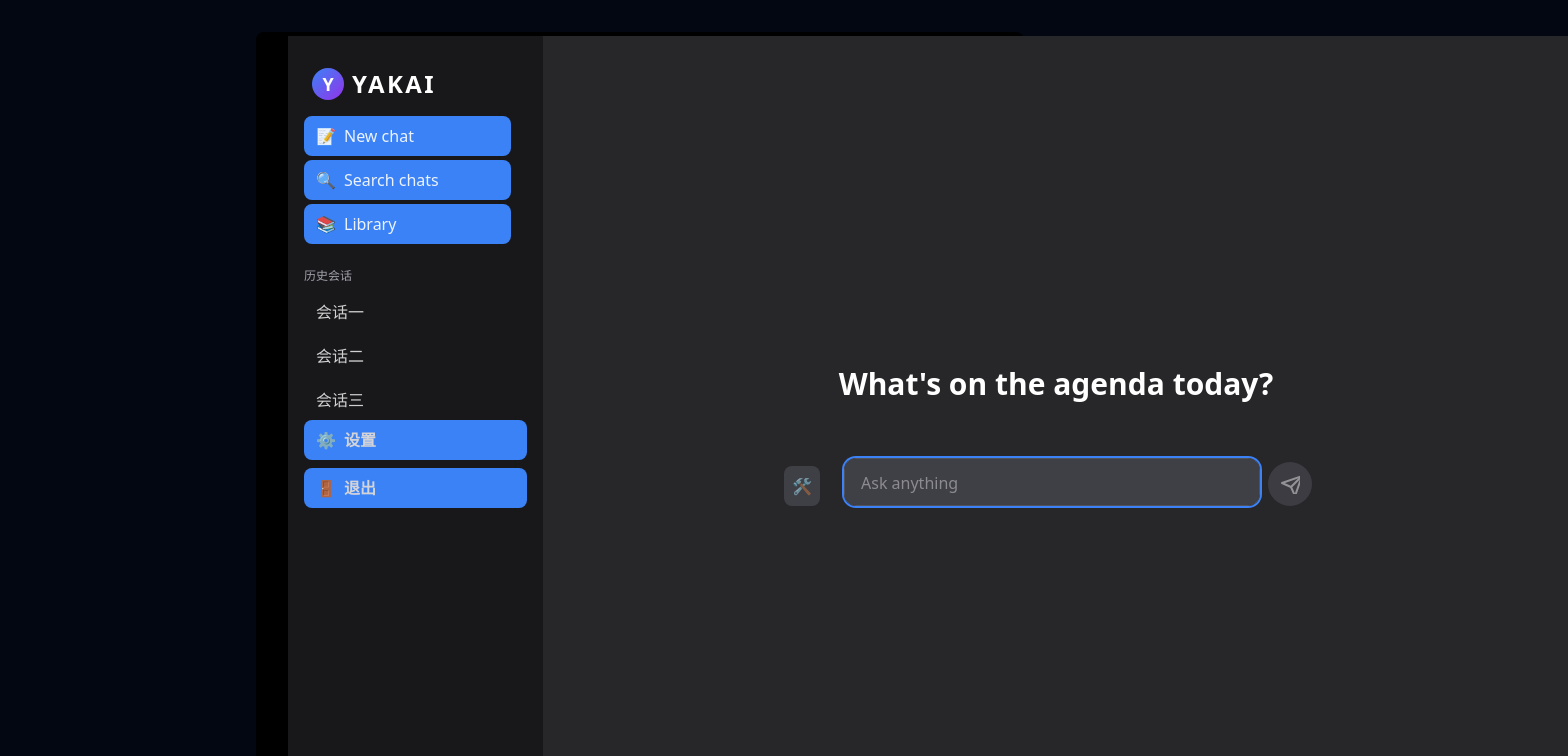
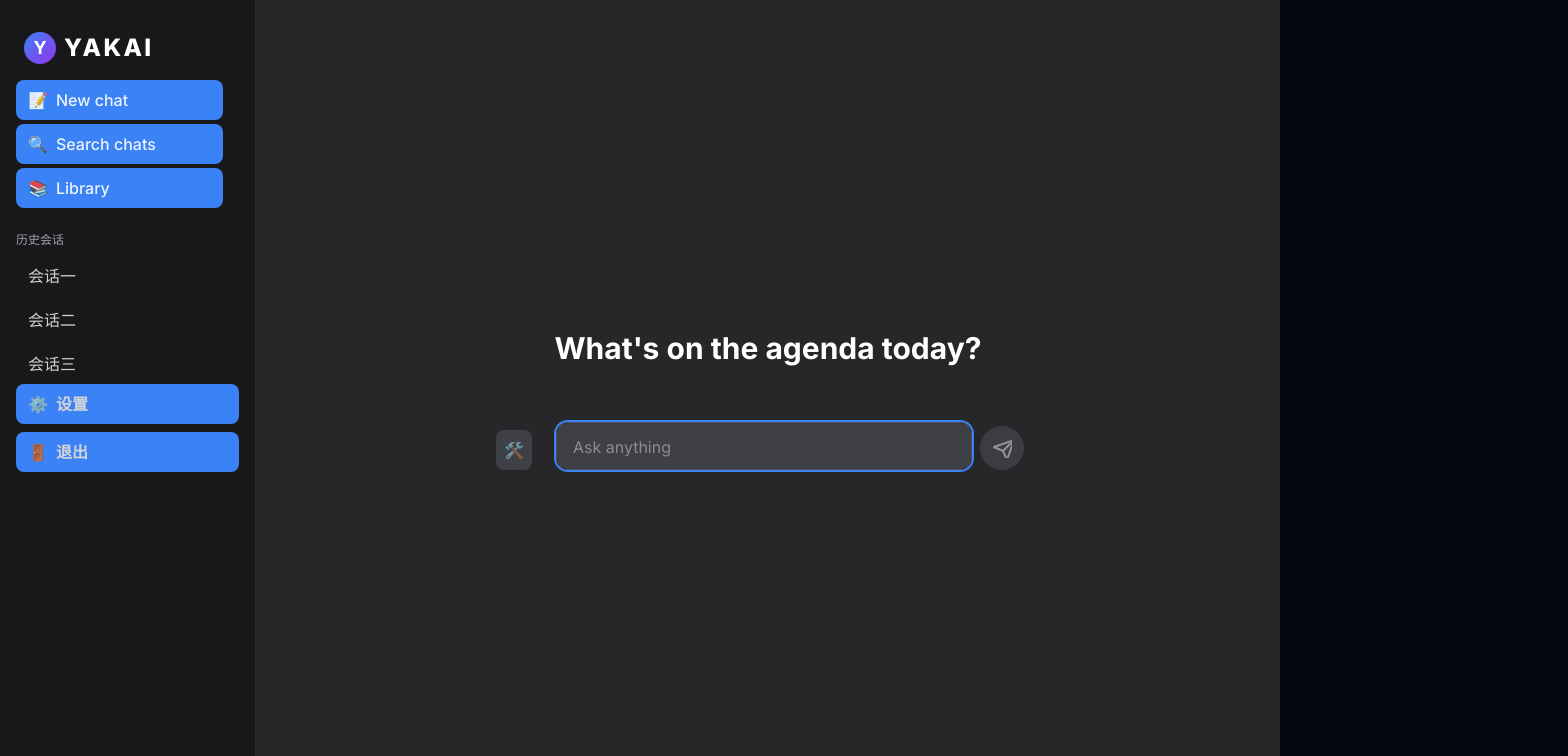
Before and after one commit to NorGa1/Yak-AI, a Next.js app: page /markdown-qa in a window 1280 px wide. Shown: the top 756 px of the page, 1568 px wide, since content can reach past the window. Built offline with nearby package versions, Linux system fonts and the light colour scheme.

Commit message:
UI FIXED

```diff
--- a/src/app/globals.css
+++ b/src/app/globals.css
@@ -5,6 +5,13 @@
 body {
   @apply text-white;
   @apply bg-gray-950;
+  margin: 0;
+  padding: 0;
+  overflow: hidden;
+}
+
+html {
+  overflow: hidden;
 }
 
 @layer utilities {
@@ -33,7 +40,3 @@ pre {
 .markdown {
   @apply prose prose-invert;
 }
-
-body > div {
-  @apply m-8 mx-auto max-w-screen-md rounded-lg bg-black p-8 pt-1;
-}
--- a/src/app/layout.tsx
+++ b/src/app/layout.tsx
@@ -15,11 +15,9 @@ export default function RootLayout({
   children: React.ReactNode;
 }>) {
   return (
-    <html lang="zh-CN">
-      <body>
-        <div className="min-h-screen flex flex-col w-full">
-          {children}
-        </div>
+    <html lang="zh-CN" className="h-full">
+      <body className={`${inter.className} h-full`}>
+        {children}
       </body>
     </html>
   );
--- a/src/app/markdown-qa/page.tsx
+++ b/src/app/markdown-qa/page.tsx
@@ -271,7 +271,7 @@ export default function YakAIPage() {
   const toggleSidebar = () => setSidebarOpen((v) => !v);
 
   return (
-    <div className="flex h-screen w-screen bg-zinc-900 overflow-hidden">
+    <div className="flex h-full w-full bg-zinc-900 overflow-hidden">
       {/* Sidebar */}
       <aside className={`fixed z-30 top-0 left-0 h-full w-64 bg-zinc-900 border-r border-zinc-800 flex flex-col transition-transform duration-300 md:static md:translate-x-0 ${sidebarOpen ? "translate-x-0" : "-translate-x-full"} md:block`}>
         <div className="flex flex-col gap-6 px-6 pt-8 pb-4">
@@ -304,13 +304,13 @@ export default function YakAIPage() {
         </div>
       </aside>
       {/* 移动端侧边栏按钮 */}
-      <button className="fixed top-4 left-4 z-40 md:hidden bg-zinc-800 text-white p-2 rounded-full shadow-lg" onClick={toggleSidebar}>
+      <button className="fixed top-4 left-4 z-40 md:hidden bg-zinc-800 text-white p-2 rounded-full shadow-lg border border-zinc-700" onClick={toggleSidebar}>
         <svg width="24" height="24" fill="none" stroke="currentColor" strokeWidth="2" strokeLinecap="round" strokeLinejoin="round" className="feather feather-menu"><line x1="3" y1="12" x2="21" y2="12" /><line x1="3" y1="6" x2="21" y2="6" /><line x1="3" y1="18" x2="21" y2="18" /></svg>
       </button>
       {/* Main Chat Area */}
-      <main className="flex-1 flex flex-col h-full bg-zinc-800 min-w-0 relative overflow-x-hidden w-full overflow-y-auto">
+      <main className="flex-1 flex flex-col h-full bg-zinc-800 min-w-0 relative overflow-hidden">
         {/* 消息流或欢迎语 */}
-        <div className="flex-1 flex flex-col w-full h-0">
+        <div className="flex-1 flex flex-col w-full h-0 overflow-y-auto">
           {messages.length === 0 ? (
             <div className="flex flex-1 flex-col items-center justify-center w-full h-full">
               <h1 className="text-3xl font-bold text-white mb-6 select-none">What's on the agenda today?</h1>
@@ -343,7 +343,7 @@ export default function YakAIPage() {
               </form>
             </div>
           ) : (
-            <div className="flex-1 flex flex-col w-full h-full px-0 py-6 space-y-4">
+            <div className="flex-1 flex flex-col w-full h-full px-0 py-6 space-y-4 overflow-y-auto">
               {messages.map((msg, idx) => (
                 <div key={idx} className={`flex w-full ${msg.role === "user" ? "justify-end" : "justify-start"}`}>
                   <div className={`flex items-end gap-2 ${msg.role === "user" ? "flex-row-reverse" : "flex-row"}`}>
@@ -364,7 +364,7 @@ export default function YakAIPage() {
         {messages.length > 0 && (
           <form
             onSubmit={handleSend}
-            className="sticky bottom-0 left-0 w-full bg-zinc-800 border-t border-zinc-700 flex items-end gap-2 px-4 py-4"
+            className="sticky bottom-0 left-0 w-full bg-zinc-800 border-t border-zinc-700 flex items-end gap-2 px-4 py-4 flex-shrink-0"
             style={{ zIndex: 10 }}
           >
             <div className="flex items-center gap-2">
```
